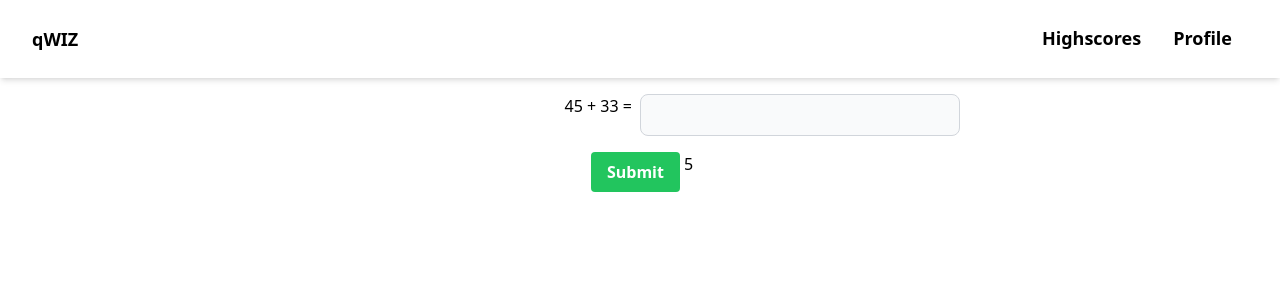
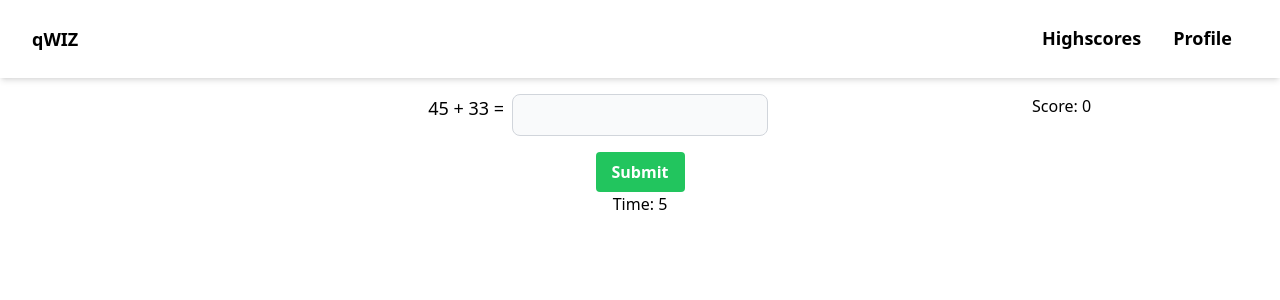
Before and after one commit to spencercreer/qWIZ, a React (Create React App) app in the folder client/: page /quiz in a window 1280 px wide. Shown: the top 300 px of the page. Built offline with nearby package versions, Linux system fonts and the light colour scheme.

Commit message:
added score

```diff
--- a/client/public/css/styles.css
+++ b/client/public/css/styles.css
@@ -553,6 +553,10 @@ video {
   grid-column-start: 2;
 }
 
+.col-start-5 {
+  grid-column-start: 5;
+}
+
 .float-right {
   float: right;
 }
@@ -560,6 +564,10 @@ video {
 .my-4 {
   margin-top: 1rem;
   margin-bottom: 1rem;
+}
+
+.inline-block {
+  display: inline-block;
 }
 
 .flex {
@@ -574,6 +582,18 @@ video {
   grid-template-columns: repeat(4, minmax(0, 1fr));
 }
 
+.grid-cols-5 {
+  grid-template-columns: repeat(5, minmax(0, 1fr));
+}
+
+.grid-rows-3 {
+  grid-template-rows: repeat(3, minmax(0, 1fr));
+}
+
+.grid-rows-2 {
+  grid-template-rows: repeat(2, minmax(0, 1fr));
+}
+
 .items-center {
   align-items: center;
 }
@@ -582,9 +602,21 @@ video {
   justify-content: center;
 }
 
+.p-4 {
+  padding: 1rem;
+}
+
 .px-2 {
   padding-left: 0.5rem;
   padding-right: 0.5rem;
+}
+
+.text-center {
+  text-align: center;
+}
+
+.align-middle {
+  vertical-align: middle;
 }
 
 .text-lg {
--- a/client/src/pages/QuizPage.tsx
+++ b/client/src/pages/QuizPage.tsx
@@ -8,6 +8,7 @@ interface IQuizPageProps {
 function QuizPage({ quiz }: IQuizPageProps) {
     const [time, setTime] = useState(10);
     const [question, setQuestion] = useState(quizzes[quiz].getQuestion());
+    const [score, setScore] = useState(0)
     const answerRef = useRef<HTMLInputElement>(null!);
 
     useEffect(() => {
@@ -27,6 +28,7 @@ function QuizPage({ quiz }: IQuizPageProps) {
     const submitAnswer = () => {
         const answer = parseInt(answerRef.current.value, 10);
         if (quizzes[quiz].checkAnswer(question.x, question.y, answer)) {
+            setScore(prevScore => prevScore += 1);
             setQuestion(quizzes[quiz].getQuestion());
             answerRef.current.value = "";
         }
@@ -35,9 +37,9 @@ function QuizPage({ quiz }: IQuizPageProps) {
 
     return (
         <>
-            <div className="grid grid-cols-4 my-4">
+            <div className="grid grid-cols-5 my-4">
                 <div className="col-start-2">
-                    <p className="px-2 float-right">{question.text}</p>
+                    <p className="px-2 float-right text-lg">{question.text}</p>
                 </div>
                 <input
                     type="number"
@@ -50,12 +52,15 @@ function QuizPage({ quiz }: IQuizPageProps) {
                         }
                     }}
                 />
+                <div className="col-start-5">
+                    <p className="px-2">Score: {score}</p>
+                </div>
             </div>
-            <div className="flex justify-center my-4">
+            <div className="flex justify-center text-center grid grid-rows-2 my-4">
                 <button className="btn" type="button" onClick={submitAnswer}>
                     Submit
                 </button>
-                <p className="">{time}</p>
+                <p className="">Time: {time}</p>
             </div>
         </>
     );
--- a/client/src/quizzes.ts
+++ b/client/src/quizzes.ts
@@ -56,21 +56,21 @@ const quizzes: IQuizzes = {
     },
     computerScience: {
         getQuestion: () => {
-            const x = Math.ceil(Math.random() * 1000);
+            const x = Math.ceil(Math.random() * 100);
             // I need to retype the return to make y optional
             const y = 0;
-            return { x, y, text: x.toString(16)}
+            return { x, y, text: x.toString(2)}
         },
         checkAnswer: (x: number, y: number, ans: number) => {
             return ans === x;
         }
     },
-    // twoComp: {
+    // hexDec: {
     //     getQuestion: () => {
-    //         const x = Math.ceil(Math.random() * 10);
+    //         const x = Math.ceil(Math.random() * 1000);
     //         // I need to retype the return to make y optional
     //         const y = 0;
-    //         return { x, y, text: x.toString(2)}
+    //         return { x, y, text: x.toString(16)}
     //     },
     //     checkAnswer: (x: number, y: number, ans: number) => {
     //         return ans === x;
```
